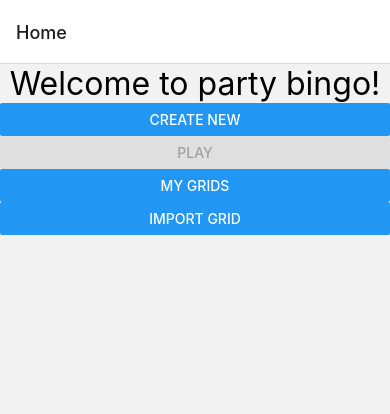
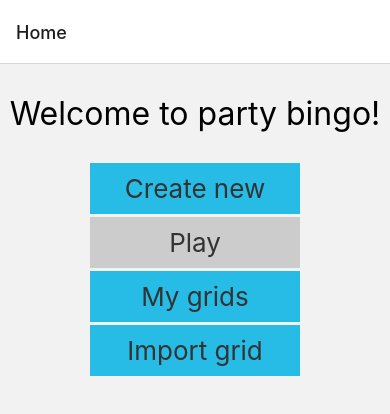
Before and after one commit to Nohvo/PartyBingo, a React Native app: screen /Home in a window 390 px wide. Shown: the top 414 px of the page. Built offline with nearby package versions, Linux system fonts and the light colour scheme.

Commit message:
added custombutton

```diff
--- /dev/null
+++ b/src/components/CustomButton.tsx
@@ -0,0 +1,40 @@
+import React from "react";
+import { TouchableOpacity, View, StyleProp, StyleSheet, Text, GestureResponderEvent } from "react-native";
+
+type CustomButtonProps = {
+    style?: StyleProp<View>;
+    title: string;
+    disabled?: boolean;
+    onPress?: (event: GestureResponderEvent) => void;
+}
+export const CustomButton = (props: CustomButtonProps) => {
+    const combineStyles = (): any => {
+        if (props.style) {
+            return [styles.buttonWrapper, props.style];
+        } else if (props.disabled) {
+            return [styles.buttonWrapper, { backgroundColor: "#CCCCCC" }]
+        } else {
+            return styles.buttonWrapper;
+        }
+    }
+    return (
+        <TouchableOpacity onPress={props.onPress} disabled={props.disabled}>
+            <View style={combineStyles()}>
+                <Text style={styles.text}>{props.title}</Text>
+            </View>
+        </TouchableOpacity>
+    );
+}
+const styles = StyleSheet.create({
+    buttonWrapper: {
+        backgroundColor: "#27bce6",
+        justifyContent: "center",
+        alignItems: "center",
+        marginBottom: 3
+    },
+    text: {
+        fontSize: 26,
+        marginVertical: 10,
+        color: "#333"
+    }
+});
--- a/src/screens/Home.tsx
+++ b/src/screens/Home.tsx
@@ -2,30 +2,42 @@ import { StackScreenProps } from '@react-navigation/stack'
 import React from 'react'
 import { View, Text, Button, StyleSheet } from 'react-native'
 import { useDispatch, useSelector } from 'react-redux'
+import {CustomButton} from "../components/CustomButton";
 
 type Props = {
 
 }
 
 const Home = (props: Props & StackScreenProps<any>) => {
-    const grids = useSelector((state:any) => state.grid.grids)
+    const grids = useSelector((state: any) => state.grid.grids)
     console.log("GRIDS", grids)
-    return(
-        <View>
+    return (
+        <View style={styles.container}>
             <Text style={styles.text}>Welcome to party bingo!</Text>
-            <Button title={"Create new"} onPress={() => props.navigation.navigate("CreateForm")}></Button>
-            <Button title={"Play"} disabled={grids.length <= 0} onPress={() => props.navigation.navigate("BingoGrid", {grids: grids})}></Button>
-            <Button title={"My grids"} onPress={() => {props.navigation.navigate("MyGrids", {grids: grids})}}></Button>
-            <Button title={"Import grid"} onPress={() => {props.navigation.navigate("ImportGrid")}}></Button>
+            <View style={styles.buttons}>
+                <CustomButton title={"Create new"} onPress={() => props.navigation.navigate("CreateForm")} />
+                <CustomButton title={"Play"} disabled={grids.length <= 0} onPress={() => props.navigation.navigate("BingoGrid", { grids: grids })} />
+                <CustomButton title={"My grids"} onPress={() => { props.navigation.navigate("MyGrids", { grids: grids }) }} />
+                <CustomButton title={"Import grid"} onPress={() => { props.navigation.navigate("ImportGrid") }} />
+            </View>
         </View>
     )
 }
 const styles = StyleSheet.create({
+    container: {
+        flex: 1,
+        marginHorizontal: "auto",
+        marginVertical: 30
+    },
+    buttons: {
+        marginHorizontal: 80
+    },
     text: {
-        color:"#000",
-        fontSize:32,
-        justifyContent:"center",
-        alignSelf:"center"
+        color: "#000",
+        fontSize: 32,
+        justifyContent: "center",
+        alignSelf: "center",
+        marginBottom: 30
     }
 })
 
```
Also changed, not shown: 2 other files (tests, documents, lock files or other folders).
